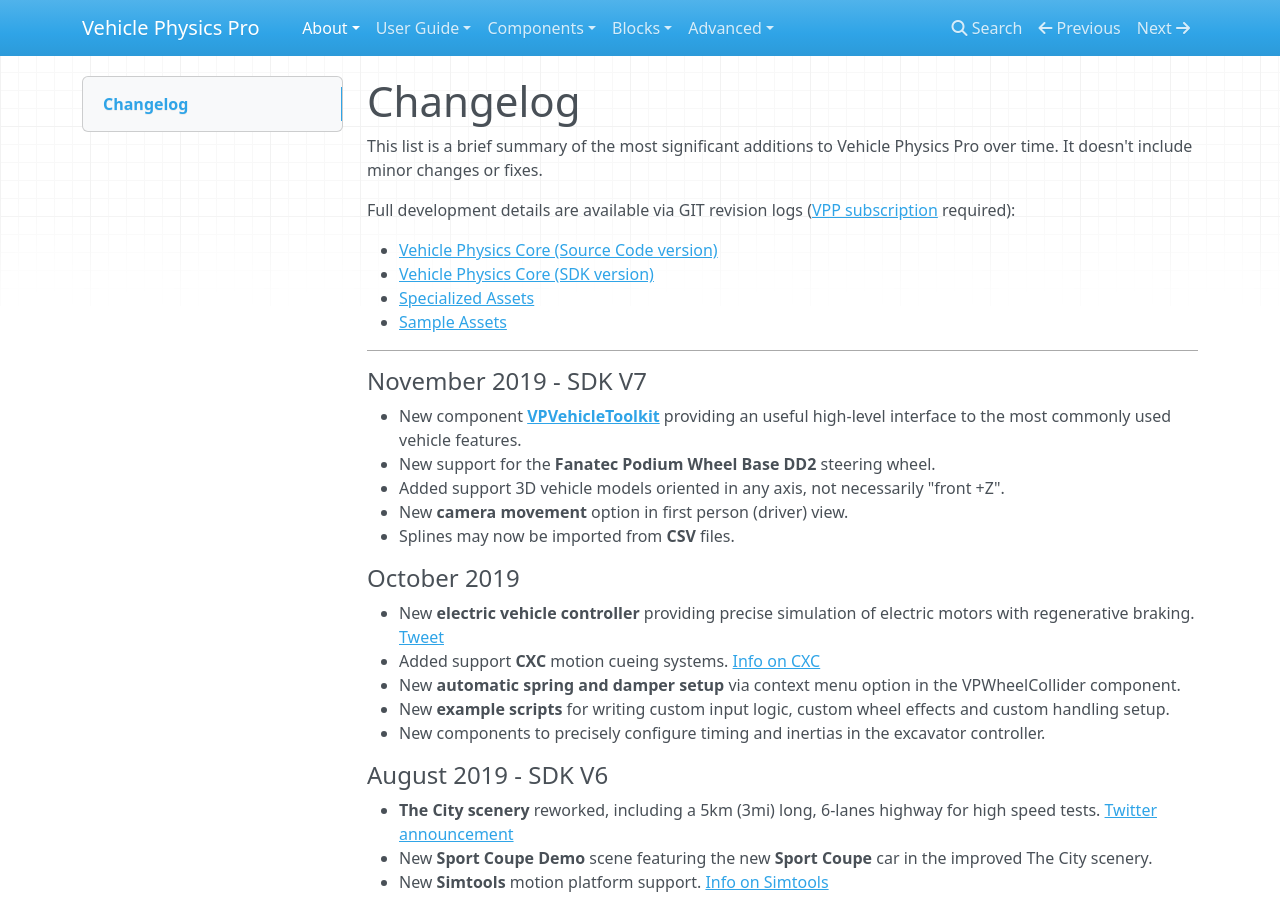
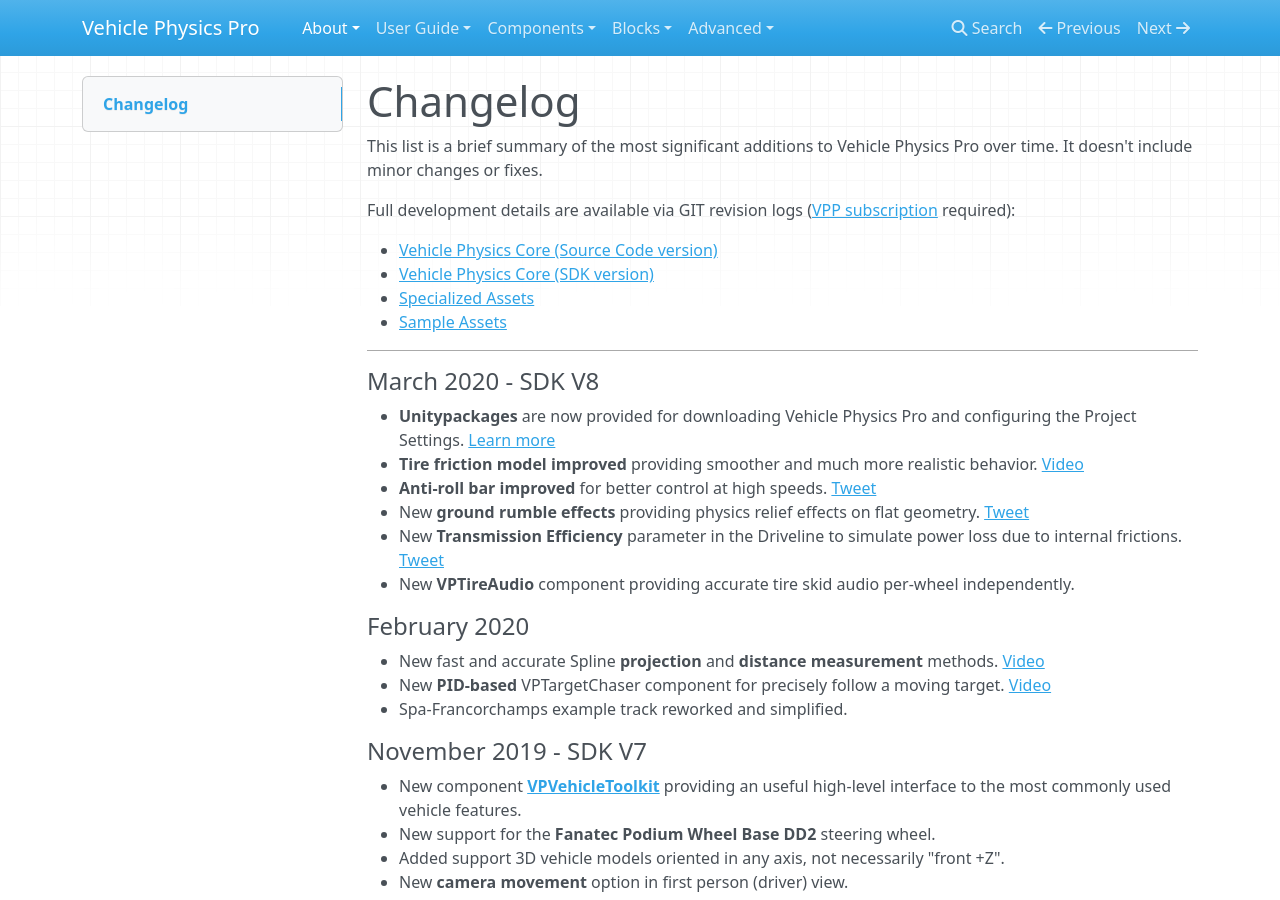
Before and after one commit to EdyJ/vehicle-physics-docs, an MkDocs documentation site: the page built from docs/about/changelog.md, in a window 1280 px wide and 900 px high. Built offline with MkDocs 1.6.1, drawn with Linux system fonts in a browser that asks for light colours; nearby versions of some CDN libraries; library files that are not in the unit come from our copies.

Commit message:
Changelog updated

```diff
--- a/docs/about/changelog.md
+++ b/docs/about/changelog.md
@@ -11,6 +11,21 @@
 - [Sample Assets](http://projects.edy.es/trac/edy_vehicle-physics-sample-assets/log/)
 
 <hr>
+
+#### March 2020 - SDK V8
+
+- **Unitypackages** are now provided for downloading Vehicle Physics Pro and configuring the Project Settings. [Learn more](/user-guide/setting-up-vpp)
+- **Tire friction model improved** providing smoother and much more realistic behavior. [Video](https://twitter.com/VehiclePhysics/status/1239565257519050758)
+- **Anti-roll bar improved** for better control at high speeds. [Tweet](https://twitter.com/VehiclePhysics/status/1237023540722966531)
+- New **ground rumble effects** providing physics relief effects on flat geometry. [Tweet](https://twitter.com/VehiclePhysics/status/1242097538775334912)
+- New **Transmission Efficiency** parameter in the Driveline to simulate power loss due to internal frictions. [Tweet](https://twitter.com/VehiclePhysics/status/1234485207052562432)
+- New **VPTireAudio** component providing accurate tire skid audio per-wheel independently.
+
+#### February 2020
+
+- New fast and accurate Spline **projection** and **distance measurement** methods. [Video](https://twitter.com/VehiclePhysics/status/1225066029807800320)
+- New **PID-based** VPTargetChaser component for precisely follow a moving target. [Video](https://twitter.com/VehiclePhysics/status/1232680344404611077)
+- Spa-Francorchamps example track reworked and simplified.
 
 #### November 2019 - SDK V7
 
```
